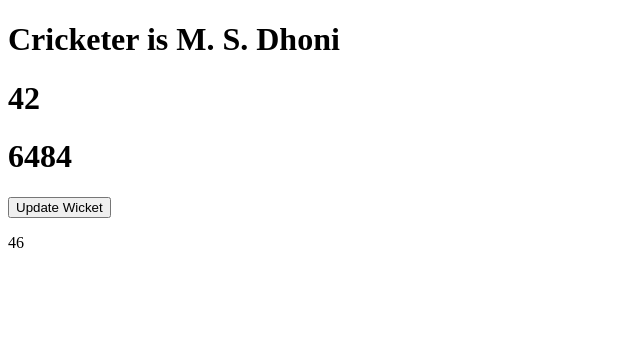
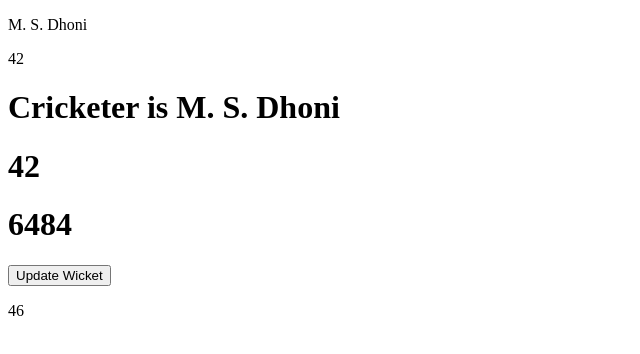
Before and after one commit to Talibiq123/ReactJS-Final, a React (Create React App) app: page / in a window 1280 px wide. Shown: the top 354 px of the page, without its empty margins (0-640 px from the left). Built offline with nearby package versions, Linux system fonts and the light colour scheme.

Commit message:
useContext

```diff
--- a/src/App.js
+++ b/src/App.js
@@ -1,7 +1,7 @@
 import React from 'react';
 import "./index.css";
 import Cricket from './Components/Cricket.js';
-// import Hello from './Components/useContext/Hello.js';
+import Hello from './Components/useContext/Hello.js';
 
 
 
@@ -9,7 +9,7 @@
 
     return (
         <div>
-            {/* <Hello /> */}
+            <Hello />
             <Cricket />
         </div>
     )
--- a/src/Components/useContext/Hello.js
+++ b/src/Components/useContext/Hello.js
@@ -2,7 +2,7 @@
 import CricketContext from "./CricketContext.js";
 
 function Hello() {
-    let [cricketer] = useContext(CricketContext);
+    let {cricketer} = useContext(CricketContext);
     return (
         <div>
             <p>{cricketer.name}</p>
```
